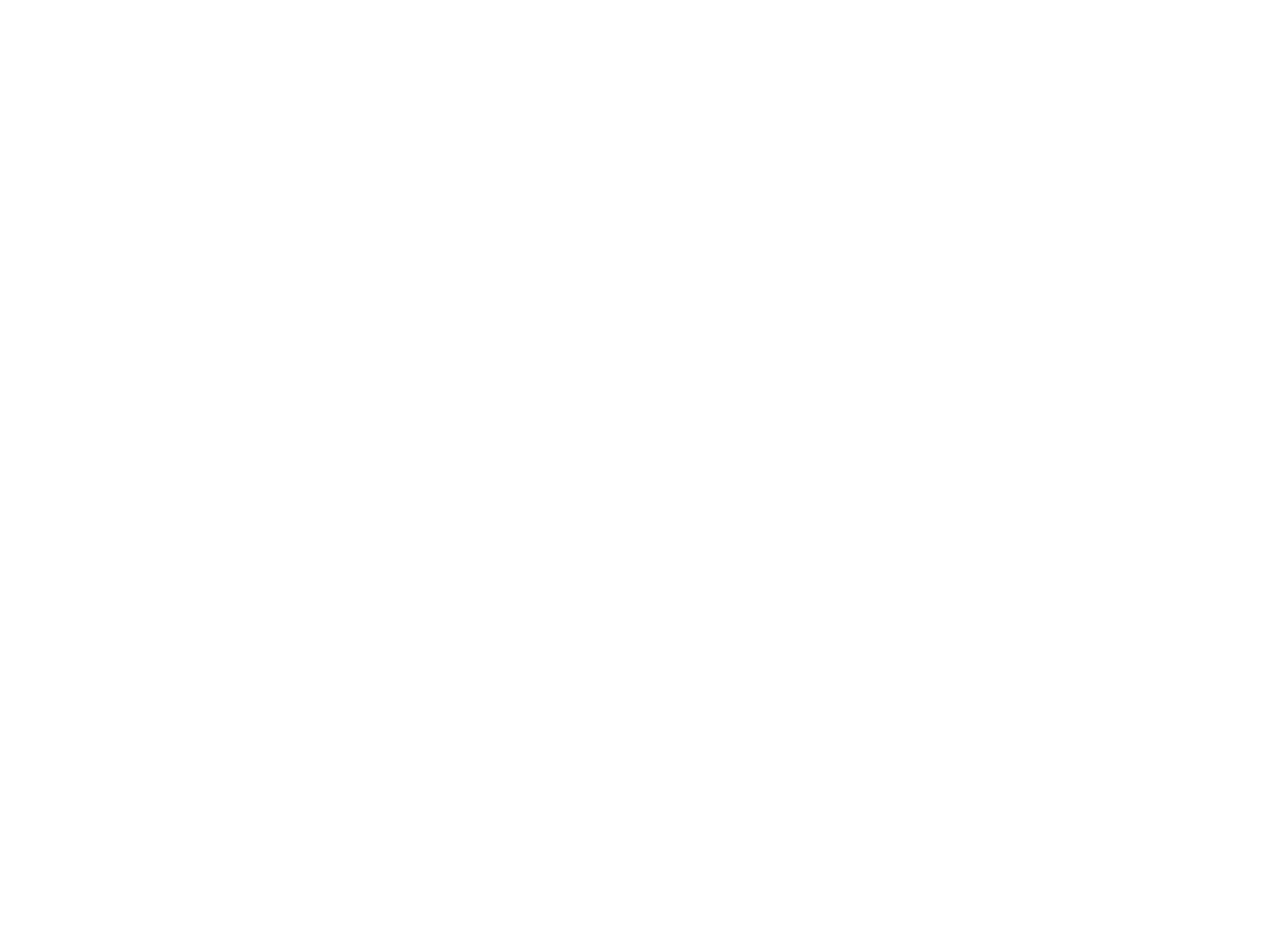
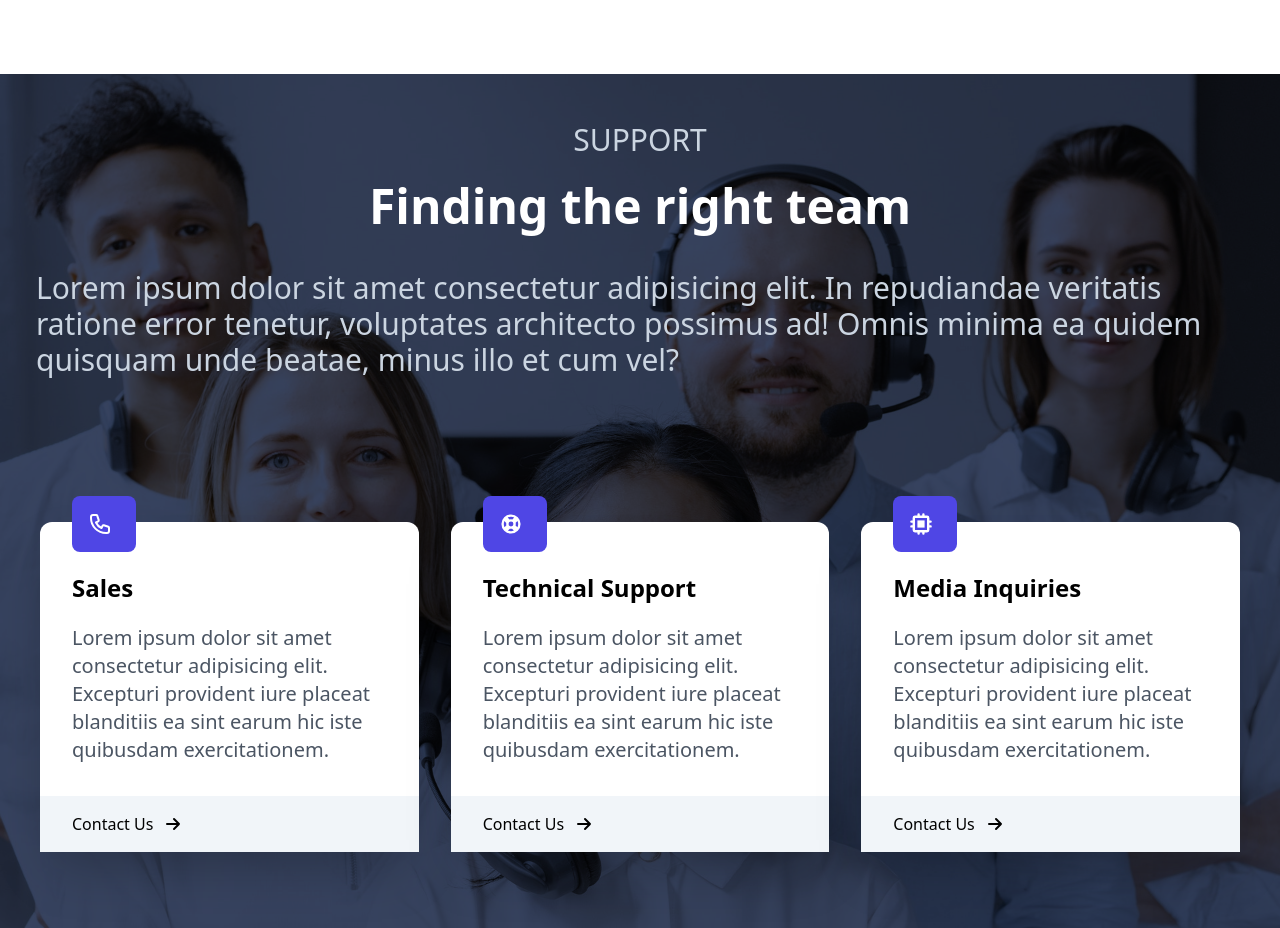
Before and after one commit to ARIF683/TailwindCloudWebsite, a React (Create React App) app in the folder cloud/: page / in a window 1280 px wide. Shown: the part 1200-2128 px from the top of the page. Before the commit the page ends 1178 px from the top, so only its background shows below. Built offline with nearby package versions, Linux system fonts and the light colour scheme.

Commit message:
Support Section Done.

```diff
--- a/cloud/src/App.js
+++ b/cloud/src/App.js
@@ -2,6 +2,7 @@
 import Navbar from './Component/Navbar';
 import Hero from "./Component/Hero";
 import About from './Component/About';
+import Support from './Component/Support';
 
 function App() {
   return (
@@ -9,6 +10,7 @@ function App() {
     <Navbar />
     <Hero />
     <About />
+    <Support />
     </>
   );
 }
--- a/cloud/src/Component/About.js
+++ b/cloud/src/Component/About.js
@@ -12,7 +12,7 @@ const About = () => {
           </p>
         </div>
         <div className = "grid md:grid-cols-3 text-center gap-2   py-3 ">
-          <div className = "shadow-xl rounded-xl py-3 px-[50px] border ">
+          <div className = "shadow-xl rounded-xl py-3  border px-[50px]">
             <h1 className = "text-5xl text-indigo-600 font-bold ">100%</h1>
             <p className = "text-gray-400 ">Completion</p>
           </div>
--- /dev/null
+++ b/cloud/src/Component/Support.js
@@ -0,0 +1,125 @@
+import React from "react";
+
+const Support = () => {
+  return (
+    <>
+      <div className="w-full mt-24 ">
+        <div className="w-full absolute bg-gray-900/90">
+          <img
+            className="object-cover mix-blend-overlay w-full h-full "
+            src="/Image/support.jpg"
+            alt="support Image"
+          />
+        </div>
+        <div className="relative  max-w-[1240px] mx-auto ">
+          <div className="px-4 py-12 ">
+            <h1 className="text-3xl uppercase text-slate-300  text-center ">
+              Support
+            </h1>
+            <h3 className="text-5xl font-bold py-6 text-center text-white ">
+              Finding the right team
+            </h3>
+            <p className="text-slate-300 text-3xl py-4 ">
+              Lorem ipsum dolor sit amet consectetur adipisicing elit. In
+              repudiandae veritatis ratione error tenetur, voluptates architecto
+              possimus ad! Omnis minima ea quidem quisquam unde beatae, minus
+              illo et cum vel?
+            </p>
+          </div>
+
+          <div className=" relative grid md:grid-cols-3 text-black gap-x-8 gap-y-16 pt-12 sm:pt-20 px-5 mx-auto  ">
+            <div className=" bg-white    rounded-xl shadow-2xl  ">
+              <div className="p-8 space-y-5 ">
+                <div className="w-16 bg-indigo-600 text-white rounded-lg p-4 mt-[-58px]">
+                  <svg
+                    xmlns="http://www.w3.org/2000/svg"
+                    className="h-6 w-6 "
+                    fill="none"
+                    viewBox="0 0 24 24"
+                    stroke="currentColor"
+                    strokeWidth={2}
+                  >
+                    <path
+                      strokeLinecap="round"
+                      strokeLinejoin="round"
+                      d="M3 5a2 2 0 012-2h3.28a1 1 0 01.948.684l1.498 4.493a1 1 0 01-.502 1.21l-2.257 1.13a11.042 11.042 0 005.516 5.516l1.13-2.257a1 1 0 011.21-.502l4.493 1.498a1 1 0 01.684.949V19a2 2 0 01-2 2h-1C9.716 21 3 14.284 3 6V5z"
+                    />
+                  </svg>
+                </div>
+                <h1 className="text-2xl font-bold ">Sales</h1>
+                <p className="text-xl text-gray-600 ">
+                  Lorem ipsum dolor sit amet consectetur adipisicing elit.
+                  Excepturi provident iure placeat blanditiis ea sint earum hic
+                  iste quibusdam exercitationem.
+                </p>
+              </div>
+              <div className="bg-slate-100 pl-8 py-4 flex items-center ">Contact Us<svg xmlns="http://www.w3.org/2000/svg" className="h-6 w-6 ml-2 " fill="none" viewBox="0 0 24 24" stroke="currentColor" strokeWidth={2}>
+                  <path strokeLinecap="round" strokeLinejoin="round" d="M13 7l5 5m0 0l-5 5m5-5H6" />
+                  </svg>
+              </div>
+            </div>
+            <div className=" bg-white  rounded-xl shadow-2xl  ">
+              <div className="p-8 space-y-5 ">
+                <div className="w-16 bg-indigo-600 text-white rounded-lg p-4 mt-[-58px] ">
+                  <svg
+                    xmlns="http://www.w3.org/2000/svg"
+                    className="h-6 w-6 "
+                    viewBox="0 0 20 20"
+                    fill="currentColor"
+                  >
+                    <path
+                      fillRule="evenodd"
+                      d="M18 10a8 8 0 11-16 0 8 8 0 0116 0zm-2 0c0 .993-.241 1.929-.668 2.754l-1.524-1.525a3.997 3.997 0 00.078-2.183l1.562-1.562C15.802 8.249 16 9.1 16 10zm-5.165 3.913l1.58 1.58A5.98 5.98 0 0110 16a5.976 5.976 0 01-2.516-.552l1.562-1.562a4.006 4.006 0 001.789.027zm-4.677-2.796a4.002 4.002 0 01-.041-2.08l-.08.08-1.53-1.533A5.98 5.98 0 004 10c0 .954.223 1.856.619 2.657l1.54-1.54zm1.088-6.45A5.974 5.974 0 0110 4c.954 0 1.856.223 2.657.619l-1.54 1.54a4.002 4.002 0 00-2.346.033L7.246 4.668zM12 10a2 2 0 11-4 0 2 2 0 014 0z"
+                      clipRule="evenodd"
+                    />
+                  </svg>
+                </div>
+                <h1 className="text-2xl font-bold ">Technical Support</h1>
+                <p className="text-xl text-gray-600  ">
+                  Lorem ipsum dolor sit amet consectetur adipisicing elit.
+                  Excepturi provident iure placeat blanditiis ea sint earum hic
+                  iste quibusdam exercitationem.
+                </p>
+              </div>
+              <div className="bg-slate-100 pl-8 py-4  flex items-center ">Contact Us<svg xmlns="http://www.w3.org/2000/svg" className="h-6 w-6 ml-2 " fill="none" viewBox="0 0 24 24" stroke="currentColor" strokeWidth={2}>
+                  <path strokeLinecap="round" strokeLinejoin="round" d="M13 7l5 5m0 0l-5 5m5-5H6" />
+                  </svg>
+              </div>
+            </div>
+            <div className="bg-white rounded-xl shadow-2xl ">
+              <div className="p-8 space-y-5 ">
+                <div className="w-16 bg-indigo-600 text-white rounded-lg p-4 mt-[-58px]">
+                  <svg
+                    xmlns="http://www.w3.org/2000/svg"
+                    className="h-6 w-6"
+                    viewBox="0 0 20 20"
+                    fill="currentColor"
+                  >
+                    <path d="M13 7H7v6h6V7z" />
+                    <path
+                      fillRule="evenodd"
+                      d="M7 2a1 1 0 012 0v1h2V2a1 1 0 112 0v1h2a2 2 0 012 2v2h1a1 1 0 110 2h-1v2h1a1 1 0 110 2h-1v2a2 2 0 01-2 2h-2v1a1 1 0 11-2 0v-1H9v1a1 1 0 11-2 0v-1H5a2 2 0 01-2-2v-2H2a1 1 0 110-2h1V9H2a1 1 0 010-2h1V5a2 2 0 012-2h2V2zM5 5h10v10H5V5z"
+                      clipRule="evenodd"
+                    />
+                  </svg>
+                </div>
+                <h1 className="text-2xl font-bold ">Media Inquiries</h1>
+                <p className="text-xl text-gray-600  ">
+                  Lorem ipsum dolor sit amet consectetur adipisicing elit.
+                  Excepturi provident iure placeat blanditiis ea sint earum hic
+                  iste quibusdam exercitationem.
+                </p>
+              </div>
+              <div className="bg-slate-100 pl-8 py-4 flex items-center ">Contact Us<svg xmlns="http://www.w3.org/2000/svg" className="h-6 w-6 ml-2 " fill="none" viewBox="0 0 24 24" stroke="currentColor" strokeWidth={2}>
+                  <path strokeLinecap="round" strokeLinejoin="round" d="M13 7l5 5m0 0l-5 5m5-5H6" />
+                  </svg>
+              </div>
+            </div>
+          </div>
+        </div>
+      </div>
+    </>
+  );
+};
+
+export default Support;
```
